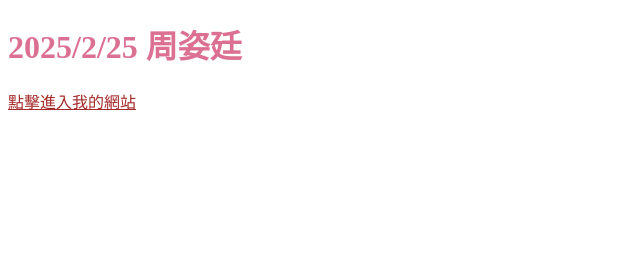
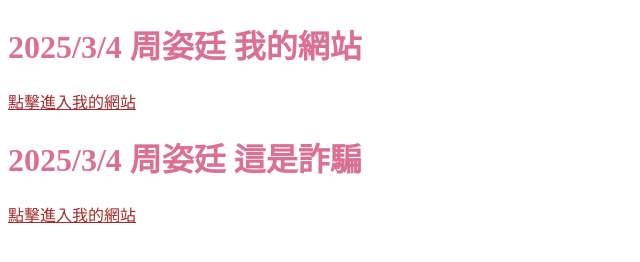
Before and after one commit to mewneko-edu/mewneko-edu.github.io, a plain HTML site: page index.html in a window 1280 px wide. Shown: the whole page, without its empty margins (0-640 px from the left). Drawn offline with Linux system fonts and the light colour scheme.

Commit message:
0304詐騙
加上詐騙

```diff
--- a/index.html
+++ b/index.html
@@ -7,8 +7,11 @@
 
 <body>
 
-    <h1 style="color: palevioletred;">2025/2/25 周姿廷</h1>
+    <h1 style="color: palevioletred;">2025/3/4 周姿廷 我的網站</h1>
     <a style="color: brown;" href="https://sites.google.com/view/mewneko/%E9%A6%96%E9%A0%81">點擊進入我的網站</a>
+
+    <h1 style="color: palevioletred;">2025/3/4 周姿廷 這是詐騙</h1>
+    <a style="color: brown;" href="0304\index.html">點擊進入我的網站</a>
 
 </body>
 
```
Also changed, not shown: 0304/index.html (added, +15 -0 lines).
